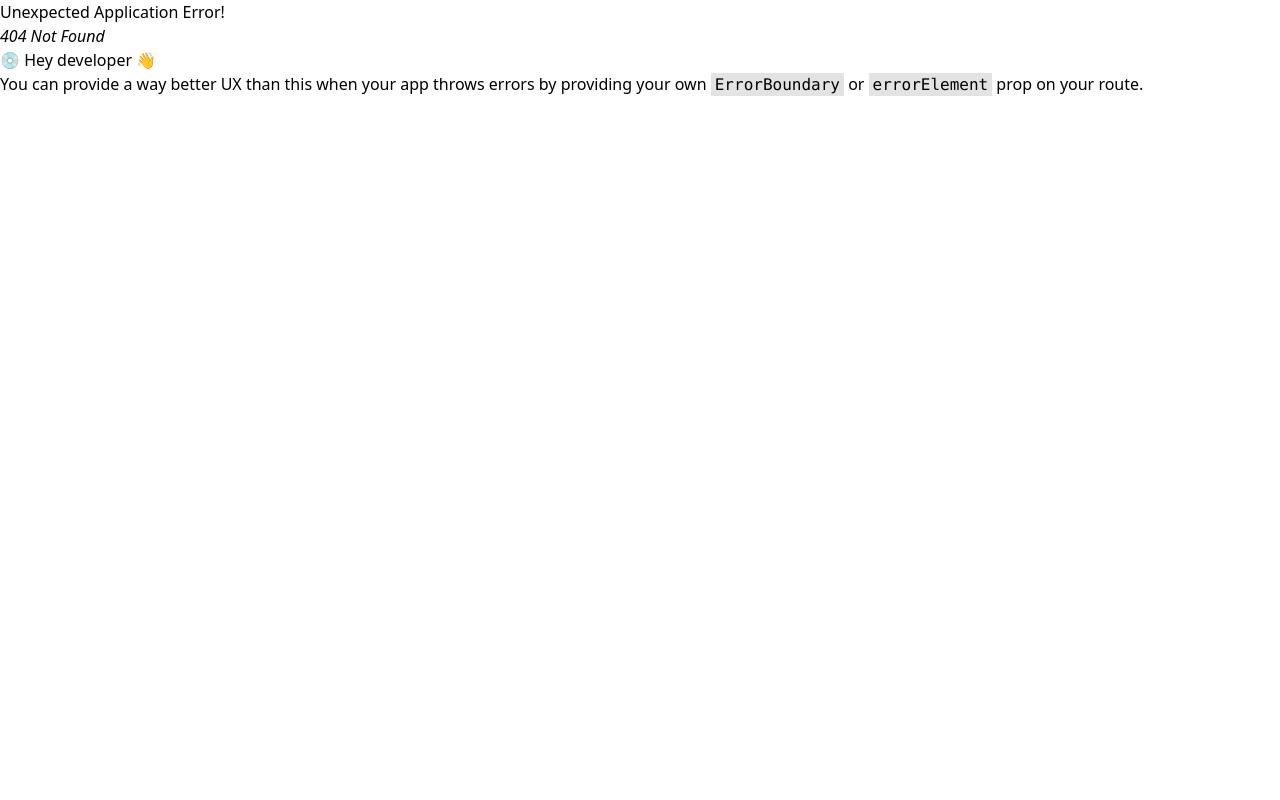
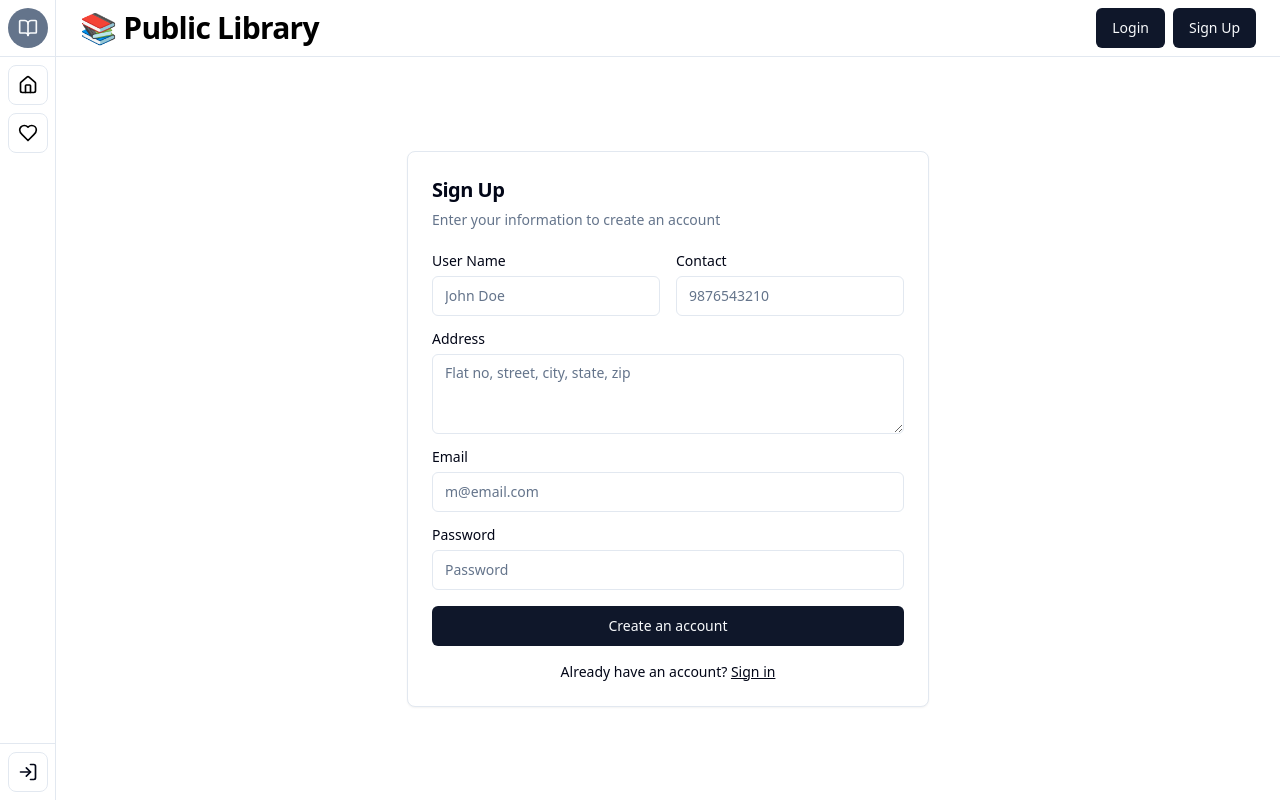
Before and after one commit to NEET64/odoo-finals, a React (Vite) app in the folder frontend/: page /signup in a window 1280 px wide. Before the commit this address had no page. Built offline with nearby package versions, Linux system fonts and the light colour scheme.

Commit message:
front add: signin, login

```diff
--- a/frontend/src/components/BookCard1.jsx
+++ b/frontend/src/components/BookCard1.jsx
@@ -1,5 +1,22 @@
 const BookCard1 = ({ book }) => {
-  return;
+  return (
+    <div className="grid grid-cols-4 gap-2">
+      <img
+        src={book.imageUrl}
+        className="border-2  border-black rounded-lg h-[100px] w-[80px]"
+      />
+      <div className="flex col-span-3 flex-col">
+        <h3 className="text-lg line-clamp-1 font-semibold">{book.title}</h3>
+        <div className="flex gap-1 text-slate-600">
+          <p>{book.author}</p>&#x2022;
+          <p>{book.publishedYear}</p>
+        </div>
+        <p className="text-sm line-clamp-2 text-slate-600">
+          {book.description}
+        </p>
+      </div>
+    </div>
+  );
 };
 
 export default BookCard1;
--- a/frontend/src/components/Header.jsx
+++ b/frontend/src/components/Header.jsx
@@ -1,7 +1,5 @@
-import { Search } from "lucide-react";
-import { Input } from "./ui/input";
 import { Button } from "./ui/button";
-import { useNavigate } from "react-router-dom";
+import { Link, useNavigate } from "react-router-dom";
 import { isLoggedInAtom } from "@/atoms/userData";
 import { useRecoilValue } from "recoil";
 
@@ -19,8 +17,12 @@ const Header = () => {
           <Button>Logout</Button>
         ) : (
           <>
-            <Button>Login</Button>
-            <Button>Sign Up</Button>
+            <Button>
+              <Link to="/login">Login</Link>
+            </Button>
+            <Button>
+              <Link to="/signup">Sign Up</Link>
+            </Button>
           </>
         )}
       </div>
--- a/frontend/src/components/SearchBar.jsx
+++ b/frontend/src/components/SearchBar.jsx
@@ -6,7 +6,7 @@ import { useState } from "react";
 const SearchBar = () => {
   const [search, setSearch] = useState("");
   return (
-    <div className="flex">
+    <div className="flex sm:my-8">
       <form
         className="relative mx-auto m-4 grow-0 flex gap-2"
         onSubmit={(e) => {
--- /dev/null
+++ b/frontend/src/components/ui/textarea.jsx
@@ -0,0 +1,18 @@
+import * as React from "react"
+
+import { cn } from "@/lib/utils"
+
+const Textarea = React.forwardRef(({ className, ...props }, ref) => {
+  return (
+    (<textarea
+      className={cn(
+        "flex min-h-[80px] w-full rounded-md border border-slate-200 bg-white px-3 py-2 text-sm ring-offset-white placeholder:text-slate-500 focus-visible:outline-none focus-visible:ring-2 focus-visible:ring-slate-950 focus-visible:ring-offset-2 disabled:cursor-not-allowed disabled:opacity-50 dark:border-slate-800 dark:bg-slate-950 dark:ring-offset-slate-950 dark:placeholder:text-slate-400 dark:focus-visible:ring-slate-300",
+        className
+      )}
+      ref={ref}
+      {...props} />)
+  );
+})
+Textarea.displayName = "Textarea"
+
+export { Textarea }
--- a/frontend/src/main.jsx
+++ b/frontend/src/main.jsx
@@ -7,6 +7,7 @@ import { Toaster } from "sonner";
 import { RecoilRoot } from "recoil";
 import HomePage from "./pages/HomePage.jsx";
 import LoginForm from "./pages/Login.jsx";
+import SignupForm from "./pages/Signup.jsx";
 
 const router = createBrowserRouter([
   {
@@ -20,6 +21,10 @@ const router = createBrowserRouter([
       {
         path: "/login",
         element: <LoginForm />,
+      },
+      {
+        path: "/signup",
+        element: <SignupForm />,
       },
     ],
   },
--- a/frontend/src/pages/HomePage.jsx
+++ b/frontend/src/pages/HomePage.jsx
@@ -1,18 +1,29 @@
 import SearchBar from "@/components/SearchBar";
 import { books } from "../../../data/books";
+import BookCard1 from "@/components/BookCard1";
 
 const HomePage = () => {
   console.log(books);
   return (
-    <div className="flex-1">
+    <div className="flex-1 px-4">
       <SearchBar />
-      <div className="grid grid-cols-2 flex-1">
-        <div className="bg-red-400">
-          {books.map((book) => {
-            return <div className="bg-blue-400">{book.title}</div>;
-          })}
+      <div className="grid md:grid-cols-2 mx-auto items-center flex-1 max-w-4xl gap-4">
+        <div>
+          <h2 className="text-2xl font-semibold pb-4">New Arrivals</h2>
+          <div className="flex flex-col gap-2">
+            {books.map((book) => {
+              return <BookCard1 key={book.id} book={book} />;
+            })}
+          </div>
         </div>
-        <div className="bg-green-400"></div>
+        <div>
+          <h2 className="text-2xl font-semibold pb-4">Trendings</h2>
+          <div className="flex flex-col gap-2">
+            {books.map((book) => {
+              return <BookCard1 key={book.id} book={book} />;
+            })}
+          </div>
+        </div>
       </div>
     </div>
   );
--- a/frontend/src/pages/Login.jsx
+++ b/frontend/src/pages/Login.jsx
@@ -66,7 +66,7 @@ const LoginForm = () => {
 
   return (
     <>
-      <div className="grid items-center p-4 pt-8 dark:bg-zinc-950">
+      <div className="grid items-center p-4 flex-1 dark:bg-zinc-950">
         <Card className="mx-auto max-w-sm">
           <Form {...form}>
             <form onSubmit={form.handleSubmit(onSubmit)}>
@@ -125,6 +125,10 @@ const LoginForm = () => {
                       Login
                     </Button>
                   )}
+
+                  <Button type="submit" variant="outline" className="w-full">
+                    Sign in with Google
+                  </Button>
                 </div>
                 <div className="mt-4 text-center text-sm">
                   Don&apos;t have an account?{" "}
--- /dev/null
+++ b/frontend/src/pages/Signup.jsx
@@ -0,0 +1,178 @@
+import { Button } from "@/components/ui/button";
+import {
+  Card,
+  CardContent,
+  CardDescription,
+  CardHeader,
+  CardTitle,
+} from "@/components/ui/card";
+import {
+  Form,
+  FormControl,
+  FormField,
+  FormItem,
+  FormLabel,
+  FormMessage,
+} from "@/components/ui/form";
+import { Input } from "@/components/ui/input";
+import { Textarea } from "@/components/ui/textarea";
+import { userSchema } from "@/schema";
+import { zodResolver } from "@hookform/resolvers/zod";
+import axios from "axios";
+import { Loader2 } from "lucide-react";
+import { useState } from "react";
+import { useEffect } from "react";
+import { useForm } from "react-hook-form";
+import { Link, useNavigate } from "react-router-dom";
+import { toast } from "sonner";
+
+const SignupForm = () => {
+  const form = useForm({
+    resolver: zodResolver(userSchema),
+    defaultValues: {
+      userName: "",
+      email: "",
+      password: "",
+      contact: "",
+      address: "",
+    },
+  });
+  const navigate = useNavigate();
+  useEffect(() => {
+    if (localStorage.getItem("token")) {
+      navigate("/books");
+    }
+  }, []);
+  const [isLoading, setIsLoading] = useState(false);
+
+  const onSubmit = (values) => {
+    setIsLoading(true);
+    let promise = axios.post(
+      `${import.meta.env.VITE_BACKEND_URL}/signup`,
+      values
+    );
+
+    toast.promise(promise, {
+      loading: "Loading...",
+      success: (response) => {
+        navigate("/login");
+        return response.data.message;
+      },
+      error: (error) => error.response.data.message,
+      finally: () => setIsLoading(false),
+    });
+  };
+
+  return (
+    <div className="flex justify-center items-center p-4 flex-1 dark:bg-zinc-950">
+      <Card className="mx-2 max-w-2xl h-fit">
+        <Form {...form}>
+          <form onSubmit={form.handleSubmit(onSubmit)}>
+            <CardHeader>
+              <CardTitle className="text-xl">Sign Up</CardTitle>
+              <CardDescription>
+                Enter your information to create an account
+              </CardDescription>
+            </CardHeader>
+            <CardContent>
+              <div className="grid gap-4 w-full">
+                <div className="grid sm:grid-cols-2 gap-4 items-start">
+                  <FormField
+                    control={form.control}
+                    name="userName"
+                    render={({ field }) => (
+                      <FormItem className="grid">
+                        <FormLabel className="text-left">User Name</FormLabel>
+                        <FormControl>
+                          <Input placeholder="John Doe" {...field} />
+                        </FormControl>
+                        <FormMessage />
+                      </FormItem>
+                    )}
+                  />
+                  <FormField
+                    control={form.control}
+                    name="contact"
+                    render={({ field }) => (
+                      <FormItem className="grid">
+                        <FormLabel className="text-left">Contact</FormLabel>
+                        <FormControl>
+                          <Input placeholder="9876543210" {...field} />
+                        </FormControl>
+                        <FormMessage />
+                      </FormItem>
+                    )}
+                  />
+                </div>
+                <FormField
+                  control={form.control}
+                  name="address"
+                  render={({ field }) => (
+                    <FormItem className="grid">
+                      <FormLabel className="text-left">Address</FormLabel>
+                      <FormControl>
+                        <Textarea
+                          placeholder="Flat no, street, city, state, zip"
+                          {...field}
+                        />
+                      </FormControl>
+                      <FormMessage />
+                    </FormItem>
+                  )}
+                />
+                <FormField
+                  control={form.control}
+                  name="email"
+                  render={({ field }) => (
+                    <FormItem className="grid">
+                      <FormLabel className="text-left">Email</FormLabel>
+                      <FormControl>
+                        <Input placeholder="m@email.com" {...field} />
+                      </FormControl>
+                      <FormMessage />
+                    </FormItem>
+                  )}
+                />
+                <FormField
+                  control={form.control}
+                  name="password"
+                  render={({ field }) => (
+                    <FormItem className="grid">
+                      <FormLabel className="text-left">Password</FormLabel>
+                      <FormControl>
+                        <Input
+                          type="password"
+                          placeholder="Password"
+                          {...field}
+                        />
+                      </FormControl>
+                      <FormMessage />
+                    </FormItem>
+                  )}
+                />
+                {isLoading ? (
+                  <Button disabled>
+                    <Loader2 className="mr-2 h-4 w-4 animate-spin" />
+                    Please wait
+                  </Button>
+                ) : (
+                  <Button type="submit" className="w-full">
+                    Create an account
+                  </Button>
+                )}
+              </div>
+              <div className="mt-4 text-center text-sm">
+                Already have an account?{" "}
+                <Link to="/login" className="underline">
+                  Sign in
+                </Link>
+              </div>
+            </CardContent>
+          </form>
+        </Form>
+      </Card>
+    </div>
+  );
+};
+
+export default SignupForm;
--- a/frontend/src/schema.js
+++ b/frontend/src/schema.js
@@ -4,3 +4,14 @@ export const loginSchema = z.object({
   email: z.string().email("Invalid email address"),
   password: z.string().min(8, "Password must be at least 8 characters long"),
 });
+
+export const userSchema = z.object({
+  userName: z.string().min(1, "Username is required"),
+  password: z.string().min(6, "Password must be at least 6 characters long"),
+  email: z.string().email("Invalid email address"),
+  address: z.string().min(1, "Address is required"),
+  contact: z
+    .string()
+    .min(10, "Contact is required")
+    .max(10, "Contact must be 10 characters long"),
+});
```
